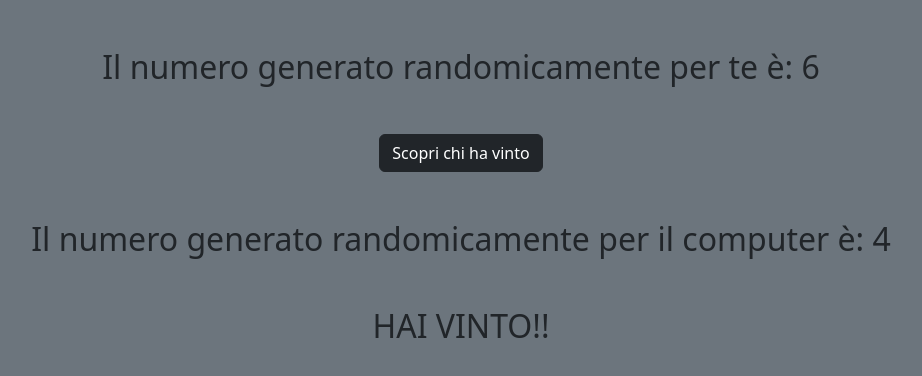
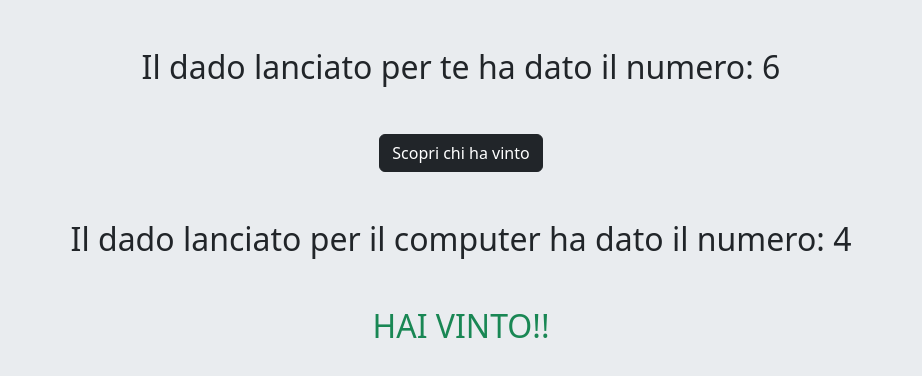
Before and after one commit to AntonioDiBari/js-mail-dadi, a plain HTML site: page js-dadi/index.html in a window 1280 px wide. Both pictures are taken after a click on the button "Scopri chi ha vinto". Shown: the whole page, without its empty margins (179-1101 px from the left). Drawn offline with nearby package versions, Linux system fonts and the light colour scheme.

Commit message:
fix: js dadi colorResult class

```diff
--- a/js-dadi/index.html
+++ b/js-dadi/index.html
@@ -27,7 +27,7 @@
     <link rel="stylesheet" href="./css/responsive.css" />
     <script type="text/javascript" src="./js/main.js" defer></script>
   </head>
-  <body class="bg-secondary text-center">
+  <body class="bg-body-secondary text-center">
     <h2 id="numero-utente" class="my-5"></h2>
     <button id="result-btn" class="btn btn-dark">Scopri chi ha vinto</button>
     <h2 id="numero-pc" class="my-5"></h2>
--- a/js-dadi/js/main.js
+++ b/js-dadi/js/main.js
@@ -1,16 +1,12 @@
 // PRENDO GLI ELEMENTI CHE MI SERVIRANNO DAL DOM
 
 const userNumberResult = document.getElementById("numero-utente");
-// console.log(userNumberResult);
 
 const resultBtn = document.getElementById("result-btn");
-// console.log(resultBtn);
 
 const computerNumberResult = document.getElementById("numero-pc");
-// console.log(computerNumberResult);
 
 const finalResult = document.getElementById("result");
-// console.log(finalResult);
 
 // ASSEGNO I NUMERI RANDOM A DUE COSTANTI
 
@@ -21,19 +17,25 @@ const computerNumber = Math.floor(Math.random() * 6 + 1);
 console.log("numero Computer " + computerNumber);
 
 // RENDO NOTO ALL'UTENTE DEL SUON NUMERO
-userNumberResult.innerText = `Il numero generato randomicamente per te è: ${userNumber}`;
+userNumberResult.innerText = `Il dado lanciato per te ha dato il numero: ${userNumber}`;
 
 // ASCOLTO L'EVENTO DEL BTN
 resultBtn.addEventListener("click", function () {
-  computerNumberResult.innerText = `Il numero generato randomicamente per il computer è: ${computerNumber}`;
+  computerNumberResult.innerText = `Il dado lanciato per il computer ha dato il numero: ${computerNumber}`;
   let result = "";
+  let colorResult = "text-black";
   //   CONDIZIONE PER CONTROLLARE LA GIOCATA
   if (userNumber > computerNumber) {
     result = "HAI VINTO!!";
+    colorResult = "text-success";
   } else if (userNumber == computerNumber) {
     result = "PAREGGIO :/";
   } else {
     result = "HAI PERSO :(";
+    colorResult = "text-danger";
   }
+
+  //  STAMPO IL RISULTATO
+  finalResult.classList.add(colorResult);
   finalResult.innerText = result;
 });
```
